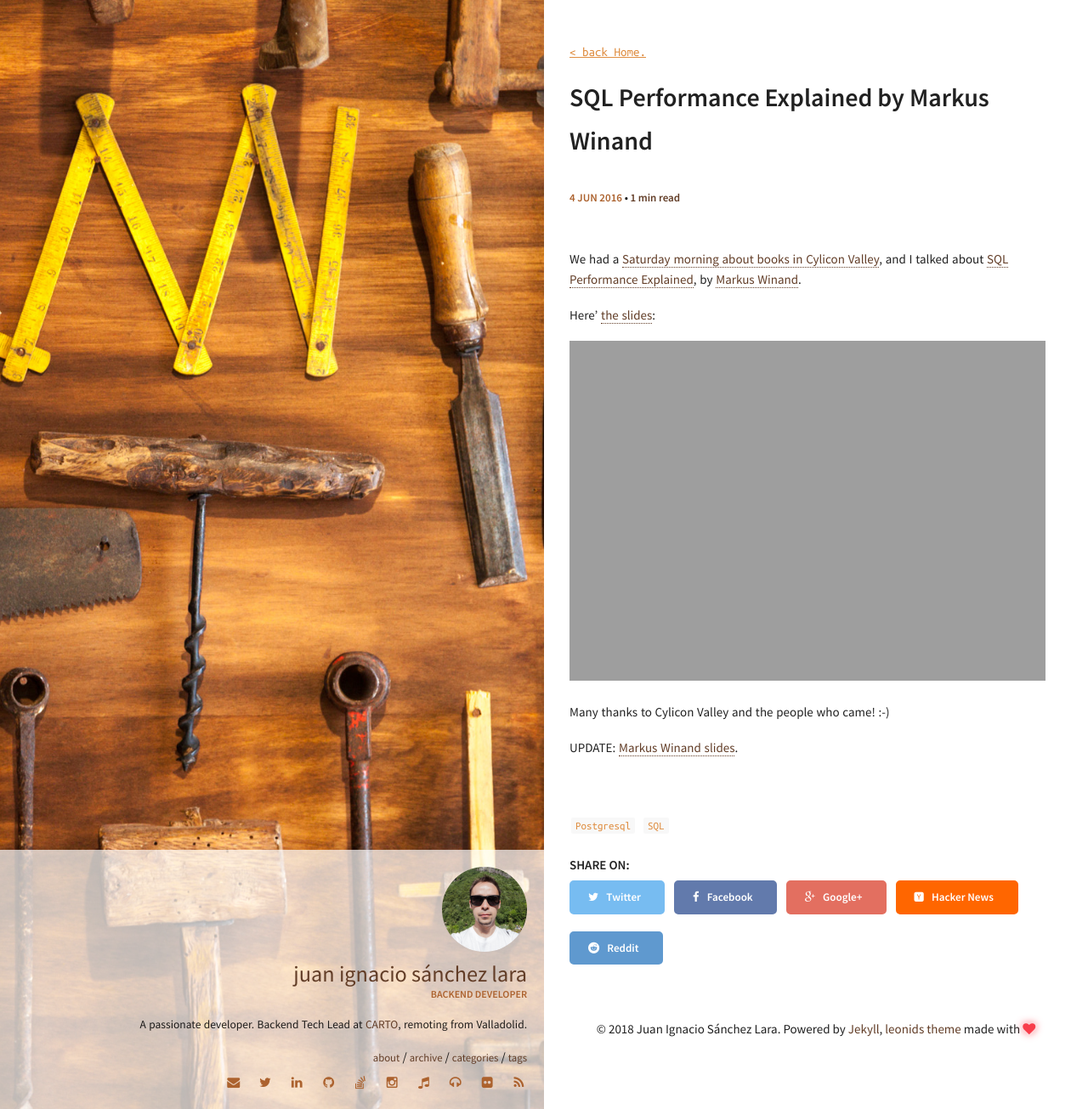
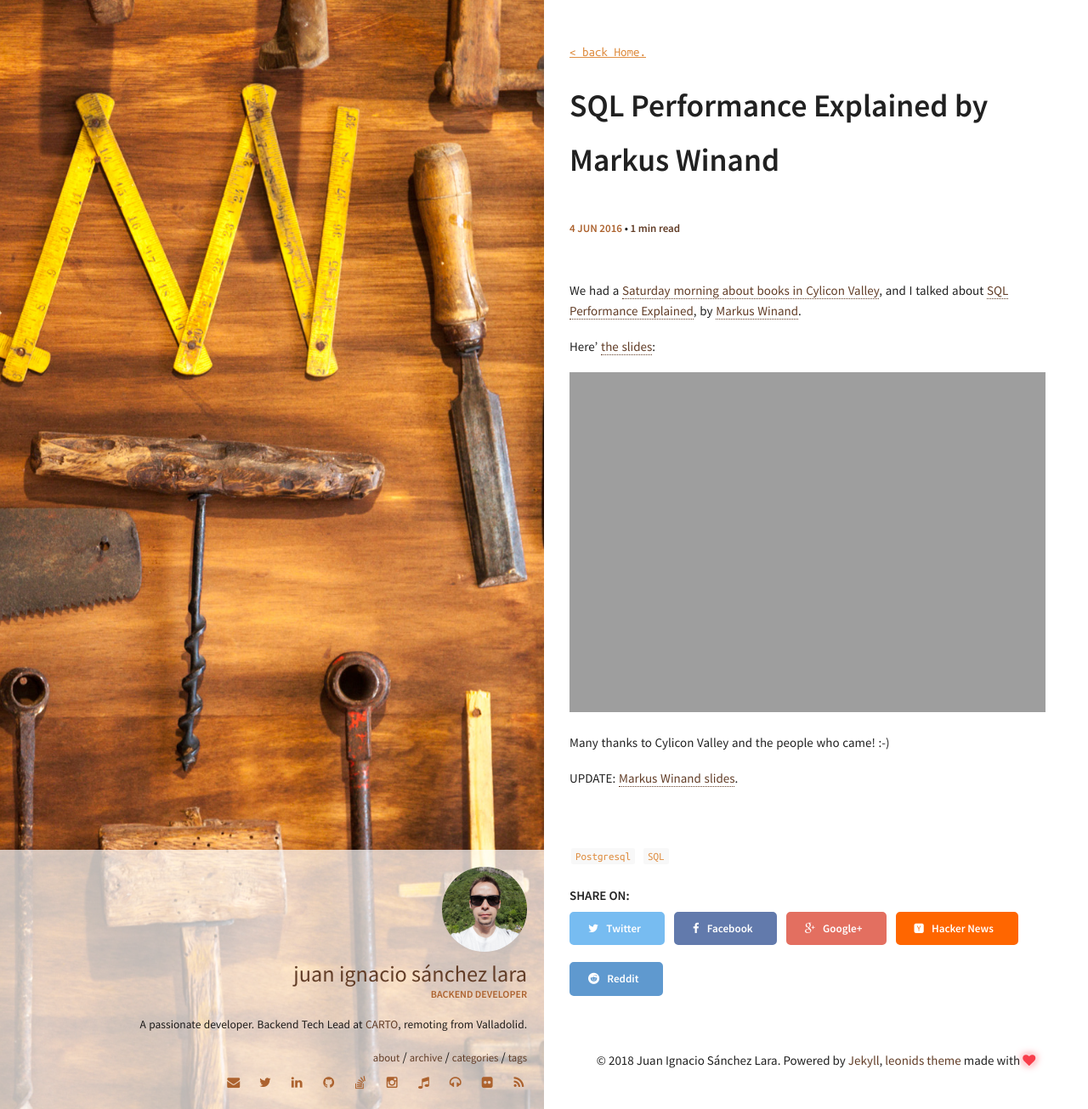
Before and after one commit to juanignaciosl/juanignaciosl.github.io, a Jekyll site: the page built from _posts/2016-06-04-sql-performance-explained-cylicon-valley.md, in a window 1280 px wide. Shown: the whole page at 85% size. Built offline with Jekyll 4.4.1, drawn with Linux system fonts in a browser that asks for light colours.

Commit message:
Bigger post headers

```diff
--- a/_sass/pages/_post.scss
+++ b/_sass/pages/_post.scss
@@ -91,8 +91,12 @@
   }
 }
 
-#post h1 {
+#post header h1 {
+  font-size: 2.5rem;
   margin: 0.5em 0 1em;
+}
+#post article h1 {
+  margin: 1em 0 1em;
 }
 #post h2 {
   margin: 2em 0 0.8em;
```
